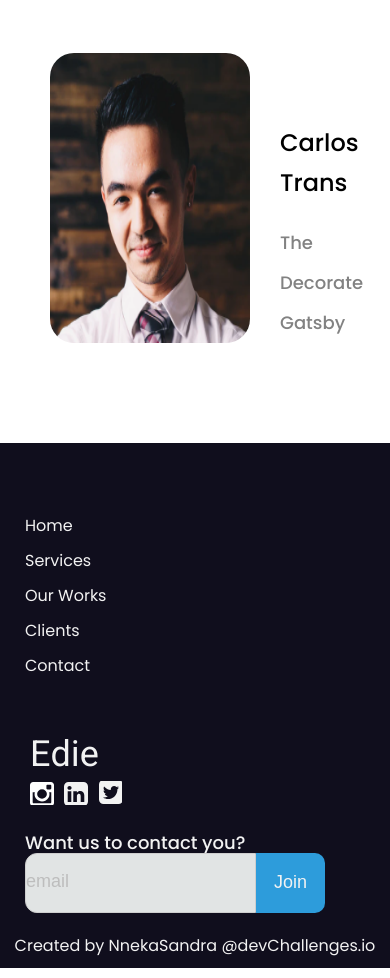
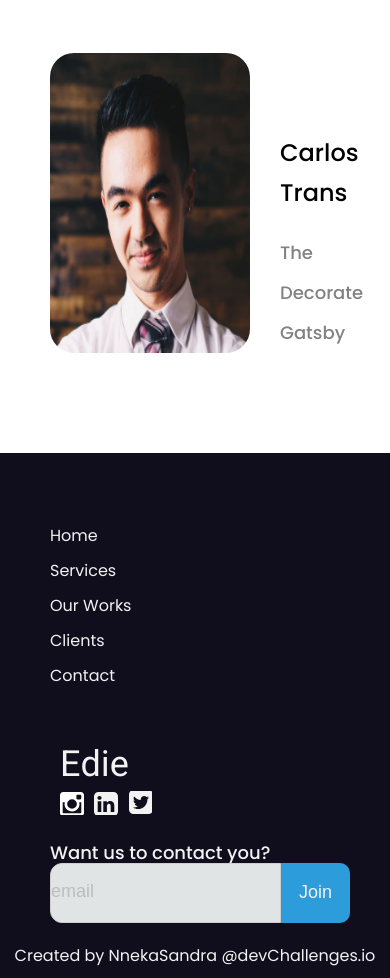
Before and after one commit to nnekasandra/edie-page, a React (Create React App) app: page / in a window 390 px wide. Shown: the part 5360-6338 px from the top of the page. Built offline with nearby package versions, Linux system fonts and the light colour scheme.

Commit message:
done my best

```diff
--- a/src/App.css
+++ b/src/App.css
@@ -28,7 +28,6 @@ header{
   display: flex;
   justify-content: space-between;
   align-items: center;
-  position: relative;
   display: flex;
   width: 100%;
   height: 70px;
@@ -304,7 +303,7 @@ line-height: 21px;
 .testimony p:nth-child(1){
   font-size: 24px;
   margin-left: 30px;
-  margin-top: 70px;
+  margin-top: 80px;
   font-weight: 500;
 }
 .testimony p:nth-child(2){
@@ -328,6 +327,7 @@ footer ul li a{
 .footer{
   color: #f2f2f2;
   padding-top: 20px;
+  padding-left: 50px;
   display: grid;
   grid-template-columns: repeat(3, auto);
 }
@@ -348,9 +348,6 @@ footer ul{
 .edie,
 .footer-item{
   margin-top: 0;
-}
-.footer-links{
-  margin-left: 50px;
 }
 .footer-links ul li a{
   color: #f2f2f2;
@@ -452,13 +449,20 @@ p.contact-footer{
   .footer{
     grid-template-columns: 1fr;
   }
-  .footer-links,
-  footer .contact{
-  margin-left: 25px;
-  }
   .footer-item{
   padding-top: 40px;
-  margin-left: 20px;
   margin-bottom: 20px;
   }
 }
+@media only screen and (min-width:200px) and (max-width:350px) {
+  .input{
+    max-width: 250px;
+  }
+  .testimony img{
+    width: 150px;
+  }
+  .footer{
+    padding-left: 20px;
+    margin: 0;
+  }
+}
```
